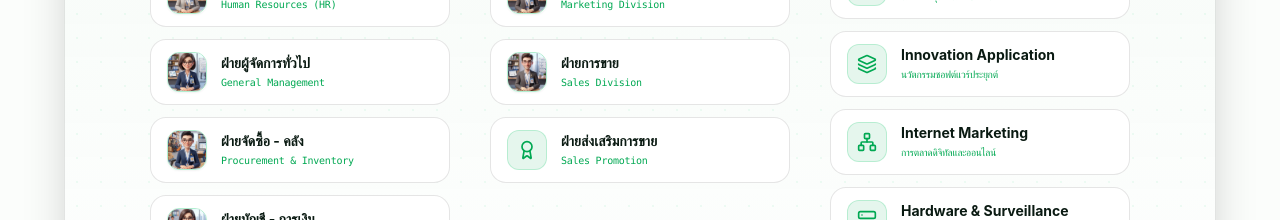
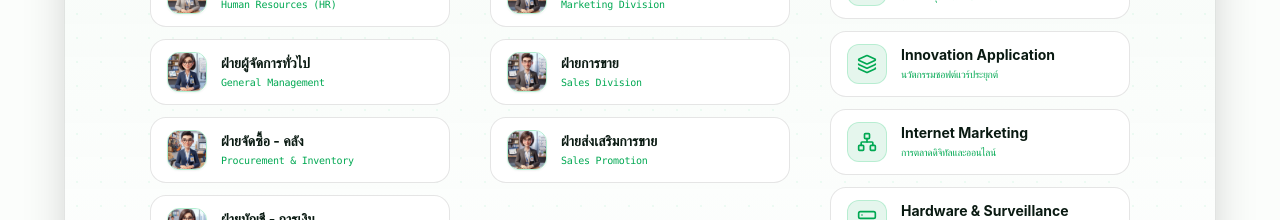
Before and after one commit to rawin2680/newigenco1, a Nuxt app in the folder frontend/: page /about/organization in a window 1280 px wide. Shown: the part 980-1200 px from the top of the page. Built offline with nearby package versions, Linux system fonts and the light colour scheme; a web font is replaced by a local one.

Commit message:
feat(org): add Sales Promotion 3D avatar character

```diff
--- a/frontend/pages/about/organization.vue
+++ b/frontend/pages/about/organization.vue
@@ -192,6 +192,7 @@ const divisions = ref<DivisionNode[]>([
         name: 'ฝ่ายส่งเสริมการขาย',
         en: 'Sales Promotion',
         icon: Award,
+        image: '/images/about/sales-promotion-avatar.jpg',
         desc: 'จัดแคมเปญ ส่งเสริมการขาย และสร้างความสัมพันธ์ลูกค้าระยะยาว',
         responsibilities: [
           'วางแผนแพ็กเกจโซลูชันและสิทธิประโยชน์สำหรับลูกค้าองค์กร',
```
Also changed, not shown: frontend/public/images/about/sales-promotion-avatar.jpg (added).
